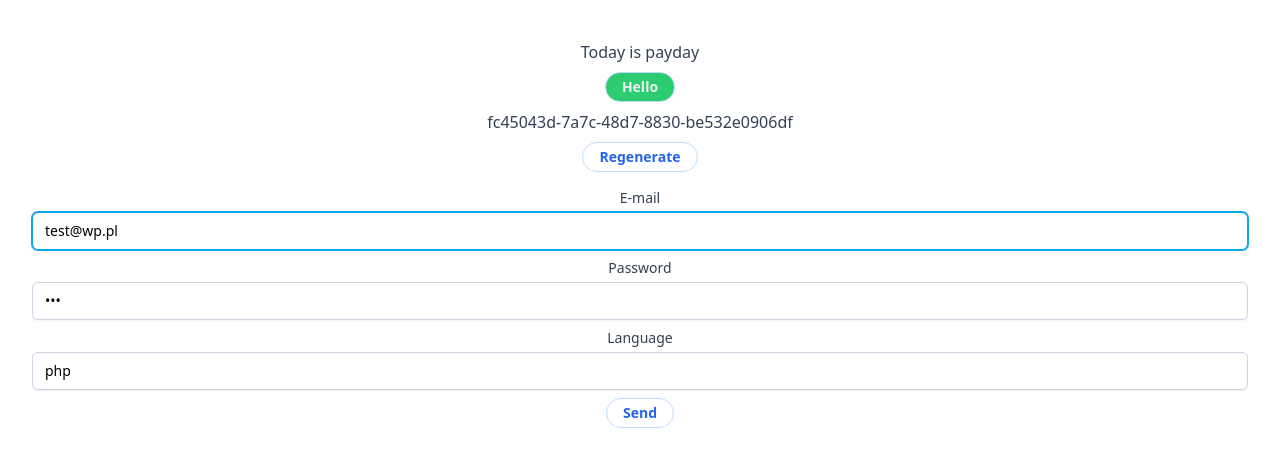
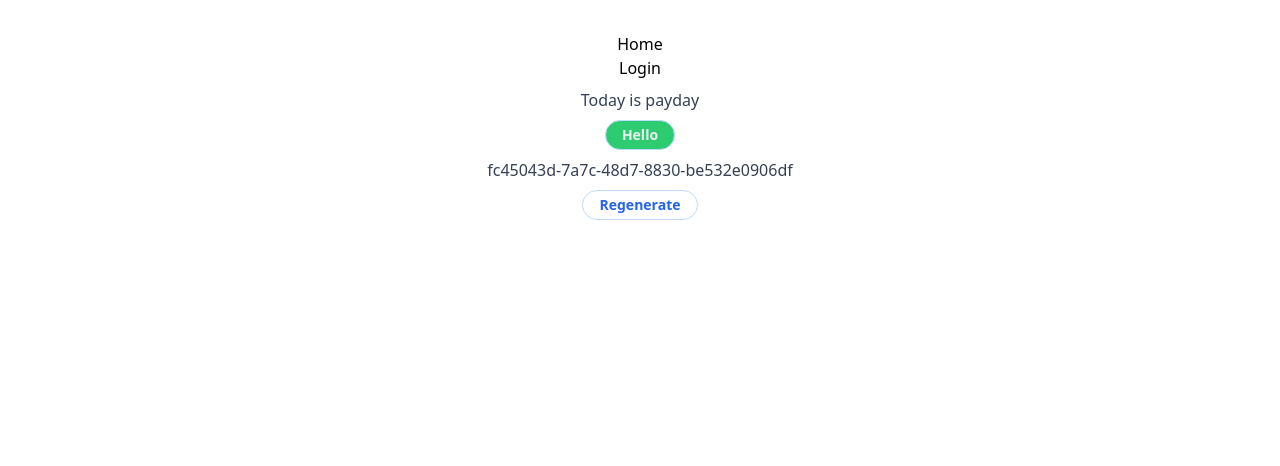
Before and after one commit to patrykomiotek/ocdapp, a React (Vite) app: page / in a window 1280 px wide. Shown: the top 466 px of the page. Built offline with nearby package versions, Linux system fonts and the light colour scheme.

Commit message:
feat: browser router first version

```diff
--- a/package.json
+++ b/package.json
@@ -17,6 +17,7 @@
     "clsx": "^1.2.1",
     "react": "^18.2.0",
     "react-dom": "^18.2.0",
+    "react-router-dom": "^6.14.1",
     "uuid": "^9.0.0"
   },
   "devDependencies": {
--- a/src/App.tsx
+++ b/src/App.tsx
@@ -1,4 +1,5 @@
-import { useState } from 'react'
+import { useState } from 'react';
+import { BrowserRouter, Route, Routes, Link } from 'react-router-dom';
 import reactLogo from './assets/react.svg'
 import viteLogo from '/vite.svg'
 import './App.css'
@@ -8,25 +9,26 @@ import { LoginFormRefs } from '@components/LoginFormRefs';
 import { Text } from '@atoms/Text';
 import { Button } from '@ui/atoms/Button';
 import { LoginPage } from '@pages/LoginPage';
+import { HomePage } from '@pages/HomePage';
+
+enum Paths {
+  HOME = '/',
+  LOGIN = '/login',
+}
 
 function App() {
-  const [count, setCount] = useState(0)
+  return (
+    <BrowserRouter>
+      <ul>
+        <li><Link to={Paths.HOME}>Home</Link></li>
+        <li><Link to={Paths.LOGIN}>Login</Link></li>
+      </ul>
 
-  return (
-    <>
-      <Text bgColor="#ff0000">
-        Today is <span>payday</span>
-      </Text>
-      <Button
-        label="Hello"
-        color="clouds"
-        bgColor="emerald"
-      />
-      <Generator />
-      {/* <LoginFormState /> */}
-      {/* <LoginFormRefs /> */}
-      <LoginPage />
-    </>
+      <Routes>
+        <Route path={Paths.LOGIN} element={<LoginPage />} />
+        <Route path={Paths.HOME} element={<HomePage />} />
+      </Routes>
+    </BrowserRouter>
   )
 }
 
--- /dev/null
+++ b/src/pages/HomePage.tsx
@@ -0,0 +1,18 @@
+import { Generator } from "@components/Genrator";
+import { Text, Button } from "@ui/atoms";
+
+export const HomePage = () => {
+  return (
+    <>
+      <Text bgColor="#ff0000">
+        Today is <span>payday</span>
+      </Text>
+      <Button
+        label="Hello"
+        color="clouds"
+        bgColor="emerald"
+      />
+      <Generator />
+    </>
+  );
+}
```
Also changed, not shown: 1 other file (tests, documents, lock files or other folders).
